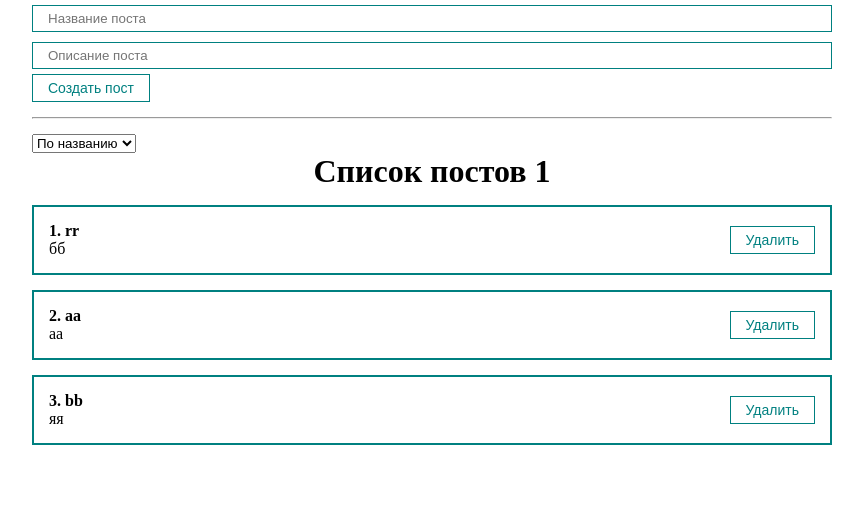
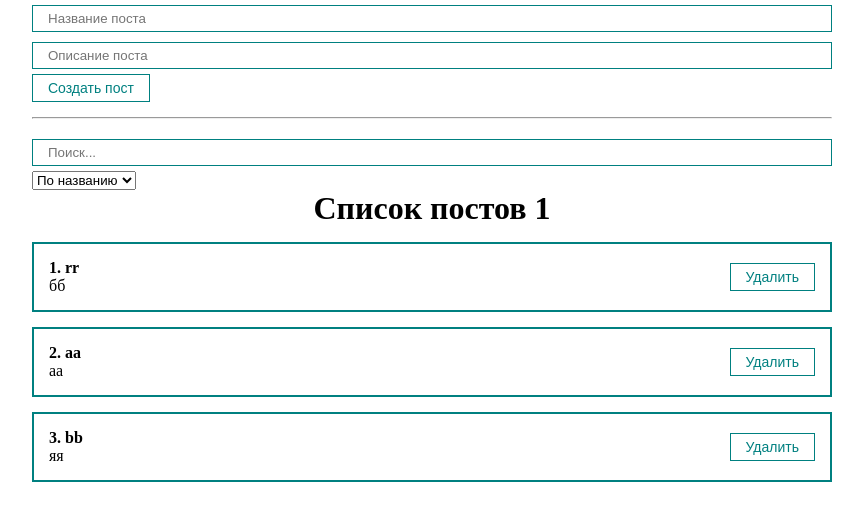
Before and after one commit to dennyaap/PostList-React, a React (Create React App) app: page /posts in a window 1280 px wide. Shown: the top 520 px of the page, without its empty margins (208-1071 px from the left). Built offline with nearby package versions, Linux system fonts and the light colour scheme.

Commit message:
added search posts

```diff
--- a/src/App.js
+++ b/src/App.js
@@ -1,10 +1,10 @@
 // import Counter from './components/Counter';
 // import ClassCounter from './components/ClassCounter';
-import {useState, useRef} from 'react';
+import {useState, useRef, useMemo} from 'react';
 import './styles/App.css';
 import PostForm from './components/PostForm';
 import PostList from "./components/PostList";
-import MySelect from './components/UI/select/MySelect';
+import PostFilter from './components/PostFilter';
 
 
 
@@ -15,12 +15,34 @@
     {id: 3, title: 'bb', body: 'яя'},
   ]);
 
-  const [selectedSort, setSelectedSort] = useState('');
+  const [filter, setFilter] = useState({sort: '', query: ''});
+  // const [selectedSort, setSelectedSort] = useState('');
+  // const [searchQuery, setSearchQuery] = useState('');
 
   // const [post, setPost] = useState({title: '', body: ''});
   // const [body, setBody] = useState('fddff');
 
   // const bodyInputRef = useRef();
+
+  // function getSortedPosts(){
+  //   console.log('Отработала функция');
+  //   if(selectedSort){
+  //     return [...posts].sort((a, b) => a[selectedSort].localeCompare(b[selectedSort]));
+  //   }
+  //   return posts;
+  // }
+
+  const sortedPosts = useMemo(() => {
+    console.log('Отработала функция');
+    if(filter.sort){
+      return [...posts].sort((a, b) => a[filter.sort].localeCompare(b[filter.sort]));
+    }
+    return posts;
+  }, [filter.sort, posts])
+
+  const sortedAndSearchedPosts = useMemo(() => {
+    return sortedPosts.filter(post => post.title.toLowerCase().includes(filter.query.toLowerCase()))
+  }, [filter.query, sortedPosts]) //массив зависимостей. будем реагировать только на изменение этих зависимостей
 
   const createPost = (newPost) =>{
     setPosts([...posts, newPost]);
@@ -29,25 +51,19 @@
     setPosts(posts.filter(item => item.id !== post.id));
     console.log(post.id)
   }
-  const sortPosts = (sort) => {
-    setSelectedSort(sort);
-    setPosts([...posts].sort((a, b) => a[sort].localeCompare(b[sort]))) //мутируем копию массива и сортируем его. Так как на прямую нельзя сортировать массив.
-    console.log(sort);
-  }
+  // const sortPosts = (sort) => {
+  //   setSelectedSort(sort);
+  //   // setPosts([...posts].sort((a, b) => a[sort].localeCompare(b[sort]))) //мутируем копию массива и сортируем его. Так как на прямую нельзя сортировать массив.
+  //   console.log(sort);
+  // }
   return (
     <div className="App">
       <PostForm create={createPost}/>
       <hr style={{margin: '15px 0'}}/>
-      <div>
-        <MySelect value={selectedSort} onChange={sortPosts} defaultValue='Сортировка' options={[
-          {value: 'title', name: 'По названию'},
-          {value: 'body', name: 'По описанию'}
-
-        ]}/>
-      </div>
+      <PostFilter filter={filter} setFilter={setFilter}/>
       {/* Условная отрисовка */}
-      {posts.length !== 0
-        ? <PostList posts={posts} title={'Список постов 1'} remove={removePost}/>
+      {sortedAndSearchedPosts.length !== 0
+        ? <PostList posts={sortedAndSearchedPosts} title={'Список постов 1'} remove={removePost}/>
         : <h1 style={{textAlign: 'center'}}>Посты не были найдены!</h1>
       }
     </div>
--- /dev/null
+++ b/src/components/PostFilter.jsx
@@ -0,0 +1,18 @@
+import React from 'react';
+import MySelect from './UI/select/MySelect';
+import MyInput from './UI/input/MyInput';
+
+const PostFilter = ({filter, setFilter}) => {
+    return (
+        <div>
+            <MyInput value={filter.query} onChange={e => setFilter({...filter, query: e.target.value})} placeholder='Поиск...'/>
+            <MySelect value={filter.sort} onChange={selectedSort => setFilter({...filter, sort: selectedSort})} defaultValue='Сортировка' options={[
+            {value: 'title', name: 'По названию'},
+            {value: 'body', name: 'По описанию'}
+
+            ]}/>
+        </div>
+    );
+}
+
+export default PostFilter;
```
